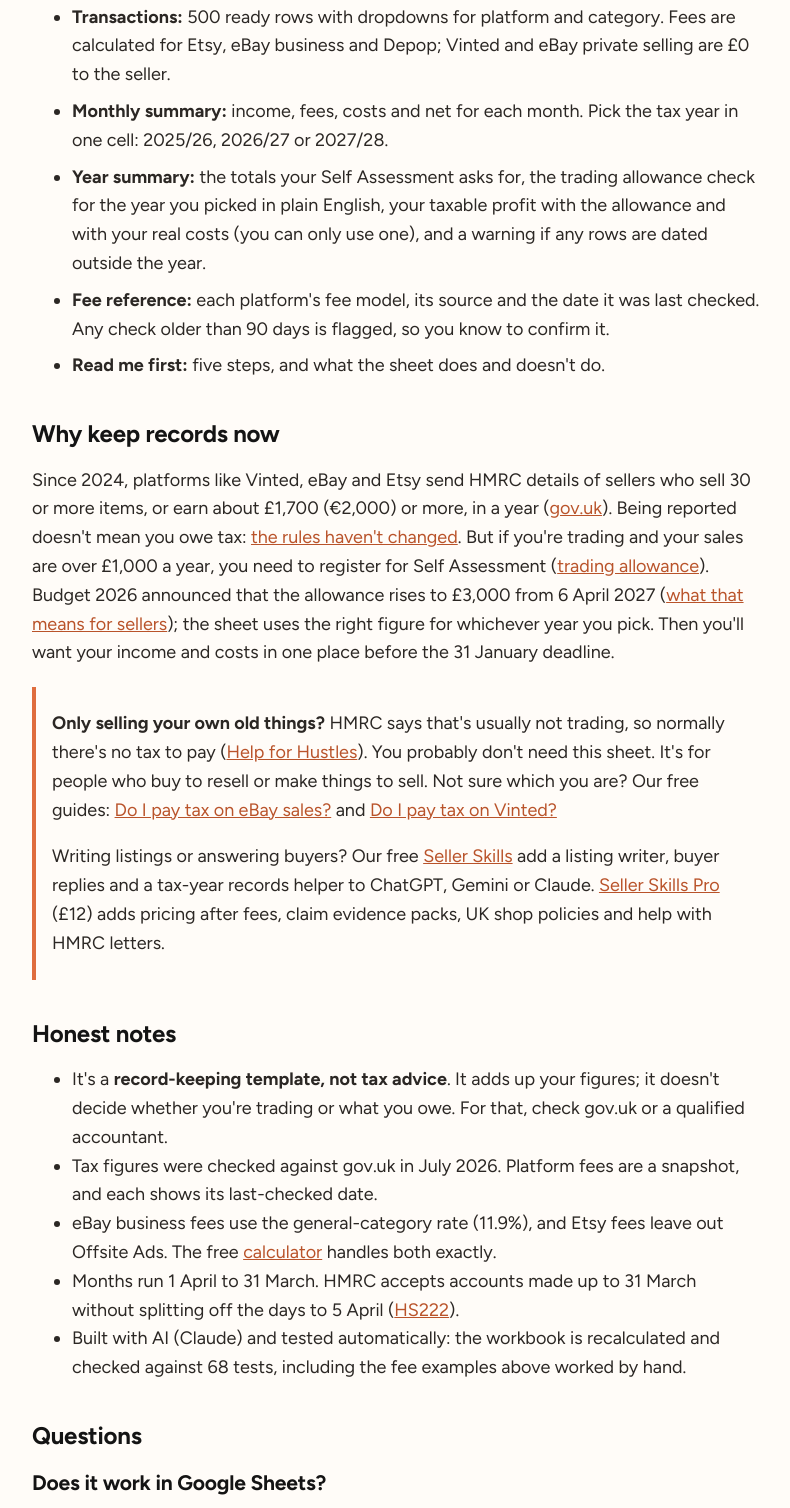
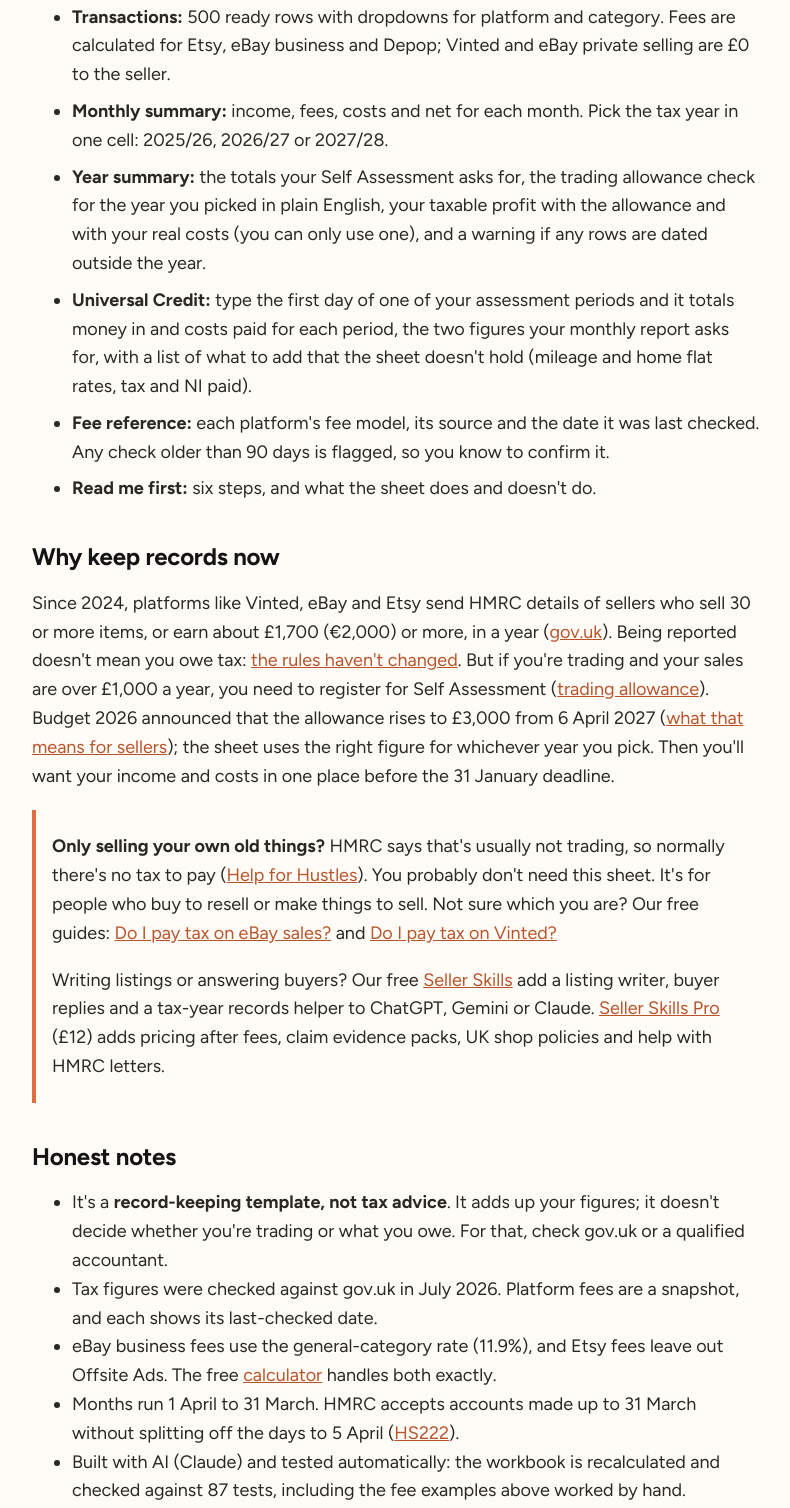
Before and after one commit to polytheseus/polytheseus.github.io, a plain HTML site: page uk-seller-bookkeeping-spreadsheet.html in a window 1280 px wide. Shown: the part 1646-3154 px from the top of the page, without its empty margins (244-1034 px from the left). Drawn offline with Linux system fonts and the light colour scheme.

Commit message:
Sheet page: Universal Credit tab (v1.3), FAQ, 87 tests
Co-Authored-By: Claude Opus 5.5 <noreply@anthropic.com>

```diff
--- a/uk-seller-bookkeeping-spreadsheet.html
+++ b/uk-seller-bookkeeping-spreadsheet.html
@@ -35,6 +35,7 @@ header.wrap { max-width: 860px; padding-top: 40px; }
 {"@context":"https://schema.org","@type":"FAQPage","mainEntity":[
 {"@type":"Question","name":"Does it work in Google Sheets?","acceptedAnswer":{"@type":"Answer","text":"Yes. Upload the .xlsx to Google Drive and open it with Google Sheets (File > Import also works). It also opens in Excel, LibreOffice Calc and Apple Numbers."}},
 {"@type":"Question","name":"Which tax year is it for?","acceptedAnswer":{"@type":"Answer","text":"You pick: 2025/26 (6 April 2025 to 5 April 2026, whose online return is due 31 January 2027), 2026/27 or 2027/28. The totals only count sales dated in the year you choose, and the sheet tells you how many rows fall outside it. The trading allowance check uses £1,000 for 2025/26 and 2026/27 and £3,000 for 2027/28, which Budget 2026 announced and is marked as not yet law."}},
+{"@type":"Question","name":"I'm on Universal Credit. Does it help with the monthly report?","acceptedAnswer":{"@type":"Answer","text":"Yes. The Universal Credit tab asks for the first day of one of your assessment periods, from your statement, and totals money in, costs paid and the difference for 12 periods, which are the figures the monthly Report your income and expenses task asks for. Period dates follow the Universal Credit rules, including periods that start on the 29th, 30th or 31st. Date each row by the day the money reached you. It adds up your records; it doesn't work out your payment."}},
 {"@type":"Question","name":"Is this tax advice?","acceptedAnswer":{"@type":"Answer","text":"No. It's a record-keeping template that adds up your figures. It doesn't decide whether you're trading or what you owe. Check gov.uk or a qualified accountant for your own situation."}},
 {"@type":"Question","name":"Do I need this if I only sell my own old clothes?","acceptedAnswer":{"@type":"Answer","text":"Probably not. HMRC says selling your own unwanted things is usually not trading, so there's normally no tax on it. The sheet is for people who buy to resell or make things to sell."}}
 ]}
@@ -107,8 +108,9 @@ header.wrap { max-width: 860px; padding-top: 40px; }
   <li><b>Transactions:</b> 500 ready rows with dropdowns for platform and category. Fees are calculated for Etsy, eBay business and Depop; Vinted and eBay private selling are £0 to the seller.</li>
   <li><b>Monthly summary:</b> income, fees, costs and net for each month. Pick the tax year in one cell: 2025/26, 2026/27 or 2027/28.</li>
   <li><b>Year summary:</b> the totals your Self Assessment asks for, the trading allowance check for the year you picked in plain English, your taxable profit with the allowance and with your real costs (you can only use one), and a warning if any rows are dated outside the year.</li>
+  <li><b>Universal Credit:</b> type the first day of one of your assessment periods and it totals money in and costs paid for each period, the two figures your monthly report asks for, with a list of what to add that the sheet doesn't hold (mileage and home flat rates, tax and NI paid).</li>
   <li><b>Fee reference:</b> each platform's fee model, its source and the date it was last checked. Any check older than 90 days is flagged, so you know to confirm it.</li>
-  <li><b>Read me first:</b> five steps, and what the sheet does and doesn't do.</li>
+  <li><b>Read me first:</b> six steps, and what the sheet does and doesn't do.</li>
 </ul>
 
 <h2>Why keep records now</h2>
@@ -124,7 +126,7 @@ header.wrap { max-width: 860px; padding-top: 40px; }
   <li>Tax figures were checked against gov.uk in July 2026. Platform fees are a snapshot, and each shows its last-checked date.</li>
   <li>eBay business fees use the general-category rate (11.9%), and Etsy fees leave out Offsite Ads. The free <a href="https://sellertaxcalculator.co.uk/">calculator</a> handles both exactly.</li>
   <li>Months run 1 April to 31 March. HMRC accepts accounts made up to 31 March without splitting off the days to 5 April (<a href="https://www.gov.uk/government/publications/how-to-calculate-your-taxable-profits-hs222-self-assessment-helpsheet/hs222-how-to-calculate-your-taxable-profits-2026">HS222</a>).</li>
-  <li>Built with AI (Claude) and tested automatically: the workbook is recalculated and checked against 68 tests, including the fee examples above worked by hand.</li>
+  <li>Built with AI (Claude) and tested automatically: the workbook is recalculated and checked against 87 tests, including the fee examples above worked by hand.</li>
 </ul>
 
 <section class="faq">
@@ -133,6 +135,8 @@ header.wrap { max-width: 860px; padding-top: 40px; }
 <p>Yes. Upload the .xlsx to Google Drive and open it with Google Sheets (File → Import also works). It also opens in Excel, LibreOffice Calc and Apple Numbers.</p>
 <h3>Which tax year is it for?</h3>
 <p>You pick: 2025/26 (6 April 2025 to 5 April 2026, whose online return is due 31 January 2027), 2026/27 or 2027/28. The totals only count sales dated in the year you choose. The allowance check uses £1,000 for the first two and £3,000 for 2027/28, announced at Budget 2026 and marked "not yet law" until HMRC confirms it.</p>
+<h3>I'm on Universal Credit. Does it help with the monthly report?</h3>
+<p>Yes. The Universal Credit tab asks for the first day of one of your assessment periods, from your statement, and totals money in, costs paid and the difference for 12 periods, which are the figures the monthly “Report your income and expenses” task asks for. Period dates follow the Universal Credit rules, including periods that start on the 29th, 30th or 31st. Date each row by the day the money reached you. It adds up your records; it doesn't work out your payment. How selling affects your payment: <a href="https://sellertaxcalculator.co.uk/universal-credit-selling-online">Universal Credit and selling online</a>.</p>
 <h3>I sell on a platform that isn't listed.</h3>
 <p>Choose "Other" and type the platform's fee into the Other costs column. Totals still work.</p>
 <h3>Do you see my figures?</h3>
```
